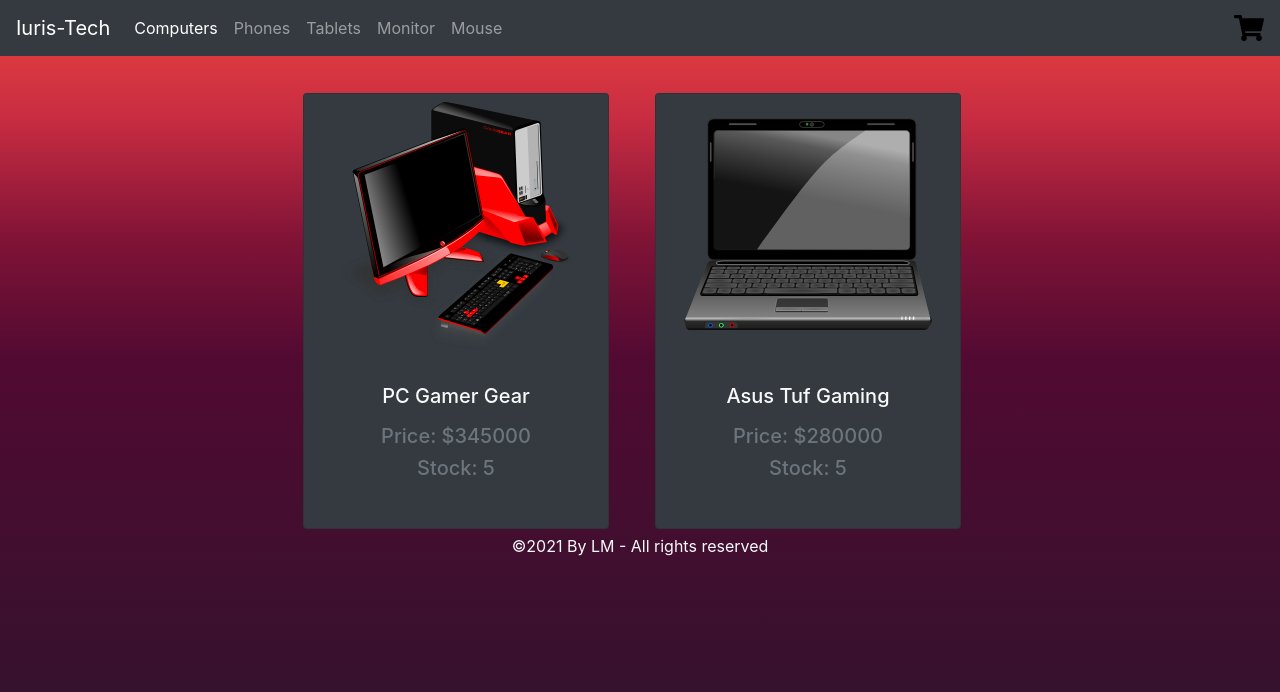
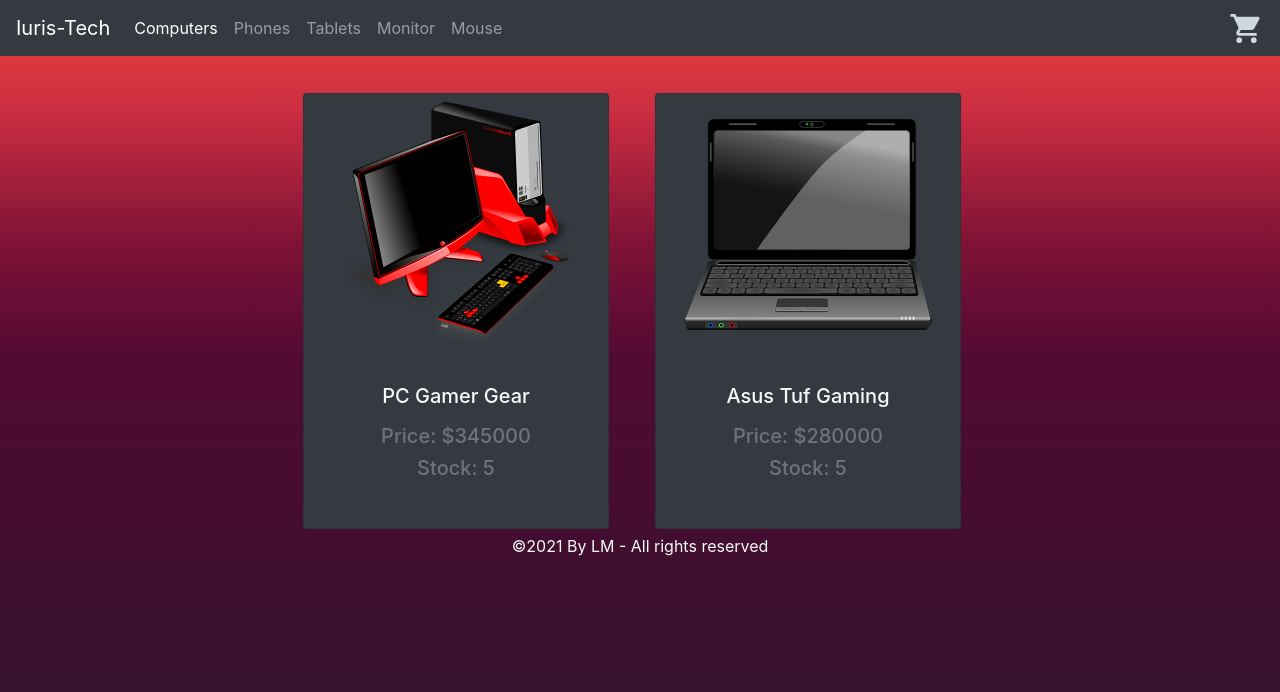
Before and after one commit to iuris2k/shop-luis-mujica, a React (Create React App) app: page /Category/Computers in a window 1280 px wide. Shown: the top 692 px of the page. Built offline with nearby package versions, Linux system fonts and the light colour scheme.

Commit message:
Added changes

```diff
--- a/src/components/CartWidget/index.jsx
+++ b/src/components/CartWidget/index.jsx
@@ -1,11 +1,9 @@
 import React from 'react'
+import ShoppingCartIcon from '@material-ui/icons/ShoppingCart'
+import {blueGrey} from '@material-ui/core/colors'
 
 const CartWidget = () => (
-  <img
-    style={{ width: '30px' }}
-    src='/images/shopping-cart-solid.svg'
-    alt=''
-  />
+  <ShoppingCartIcon fontSize="large" style={ { color:blueGrey[100] } }/>
 )
 
 export default CartWidget
```
Also changed, not shown: src/context/CartContext.jsx (+3 -7 lines).
